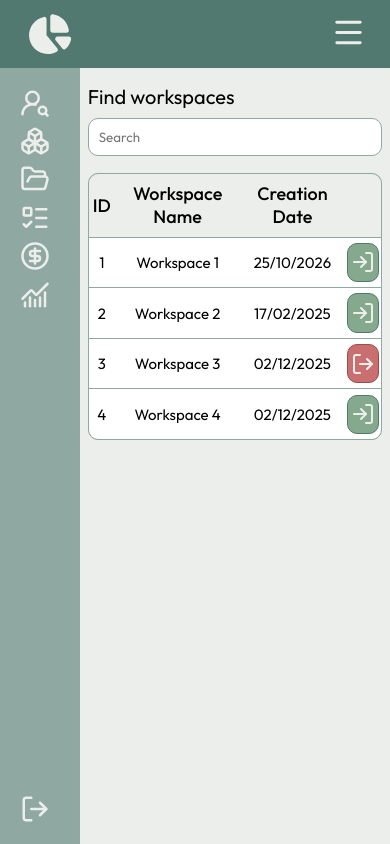
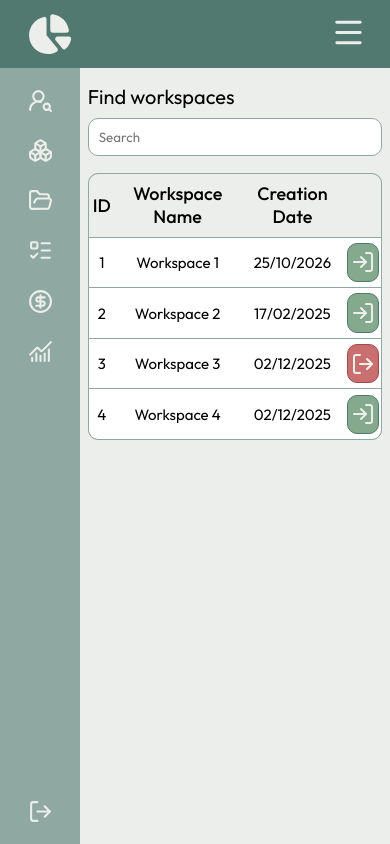
Before and after one commit to barbosacaio/operations-erp, a React (Vite) app in the folder frontend/: page / in a window 390 px wide. Built offline with nearby package versions, Linux system fonts and the light colour scheme; no server answers; sample sign-in values are in the browser's storage.

Commit message:
style: increase gap & reduce icon size on sidebar

```diff
--- a/frontend/src/features/main/components/sidebar/Sidebar.module.css
+++ b/frontend/src/features/main/components/sidebar/Sidebar.module.css
@@ -14,7 +14,7 @@ nav {
   flex-direction: column;
   align-items: flex-start;
   justify-content: center;
-  gap: 1vh;
+  gap: 3vh;
 }
 
 .navItem {
@@ -23,6 +23,11 @@ nav {
   flex-direction: row;
   align-items: center;
   gap: 0.3vw;
+}
+
+.icon {
+  width: clamp(25px, 0.3vw, 50px);
+  height: auto;
 }
 
 .label {
@@ -42,6 +47,10 @@ nav {
 }
 
 @media (max-width: 1000px) {
+  aside {
+    align-items: center;
+  }
+
   .label {
     display: none;
   }
```
